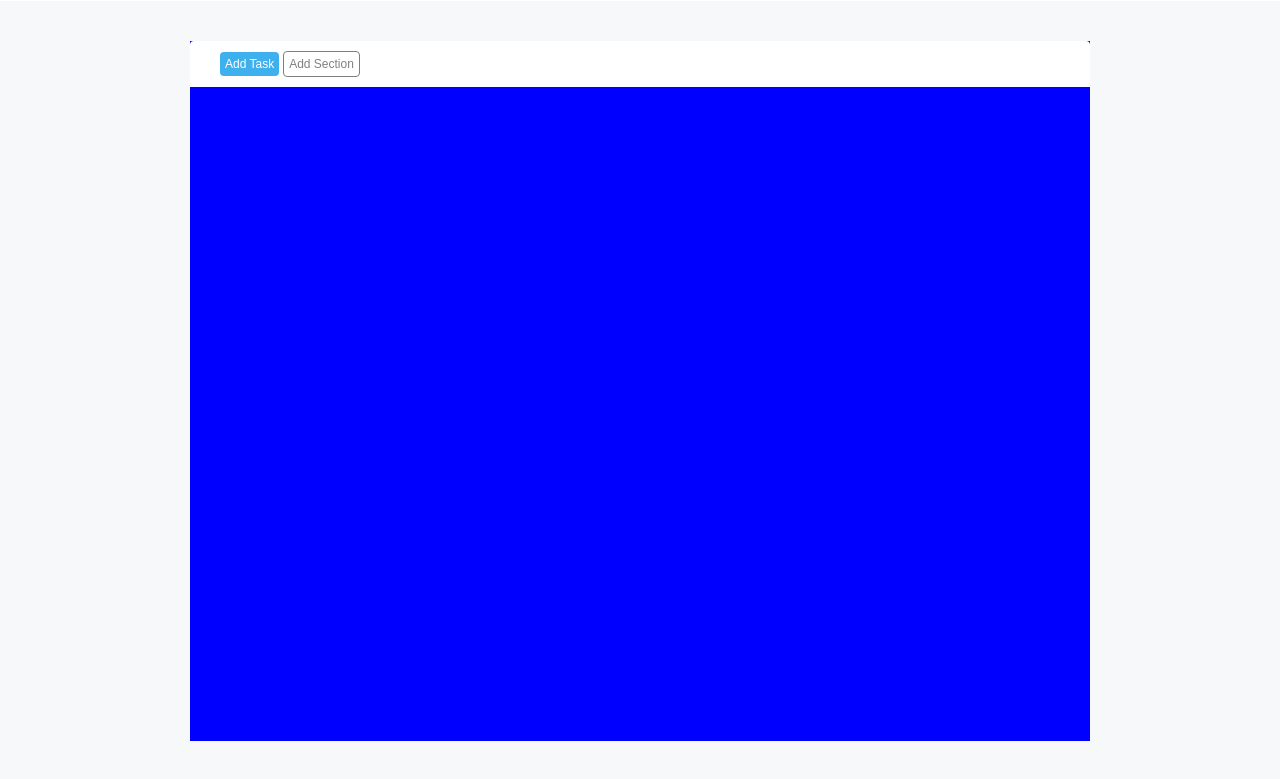
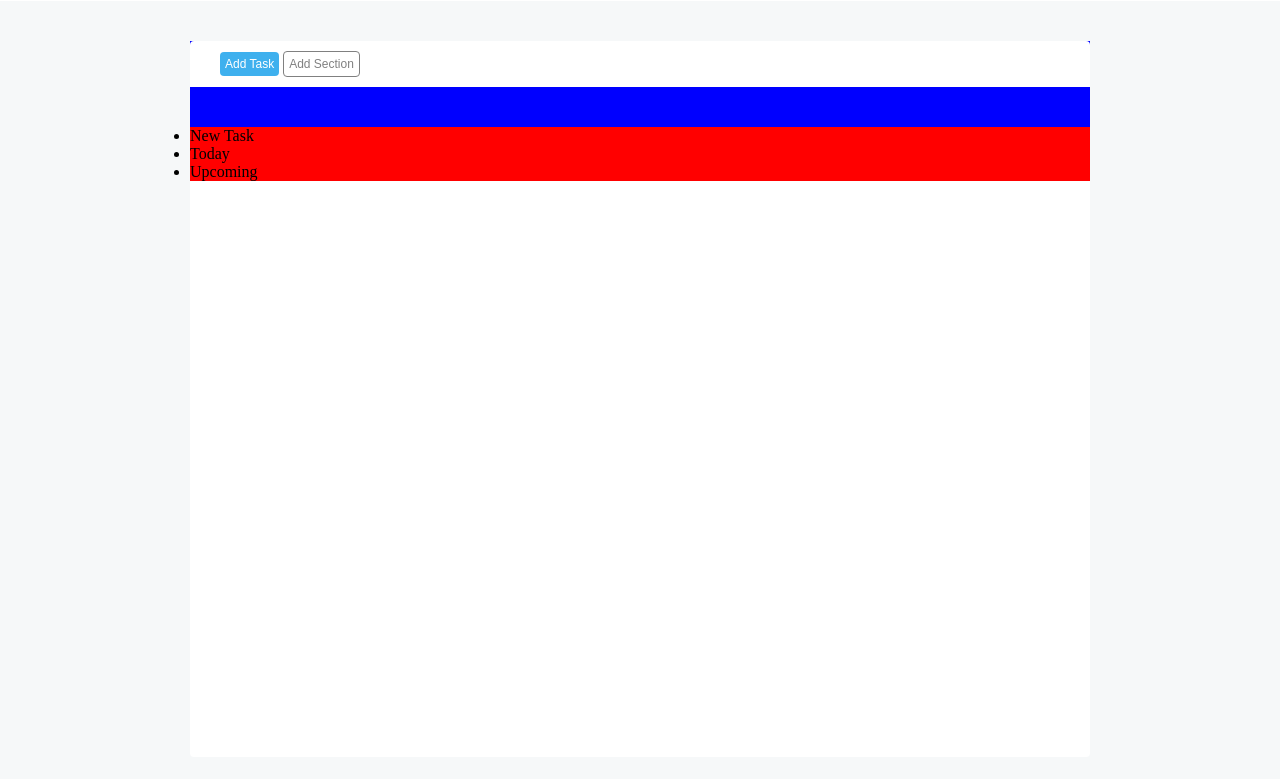
Before and after one commit to francescogentile25/html-css-toboolist, a plain HTML site: page index.html in a window 1280 px wide. Shown: the part 53-832 px from the top of the page. Drawn offline with Linux system fonts and the light colour scheme.

Commit message:
main creato

```diff
--- a/css/style.css
+++ b/css/style.css
@@ -48,3 +48,14 @@ body{
     border: 1px solid grey;
     color: grey;
 }
+.main-container{
+    margin-top: 4px;
+    border-radius:0 0 4px 4px;
+    background-color: white;
+    height: 90%;
+}
+
+.list{
+    background-color: red;
+    margin: 40px auto;
+}
--- a/index.html
+++ b/index.html
@@ -19,7 +19,13 @@
                 <button class="button-nav section">Add Section</button>
             </nav>
             <main class="main-container">
-
+                <div class="list">
+                    <ul>
+                        <li>New Task</li>
+                        <li>Today</li>
+                        <li>Upcoming</li>
+                    </ul>
+                </div>
             </main>
         </div>
 
```
